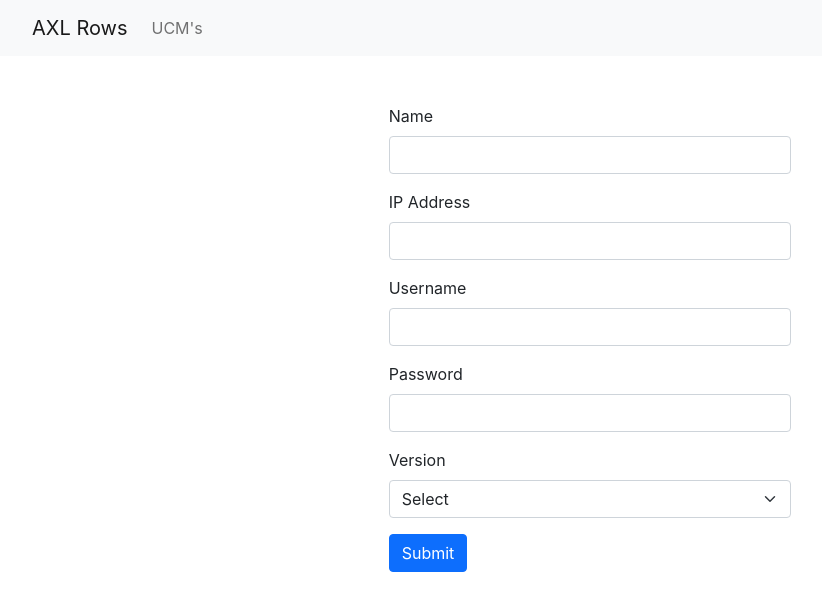
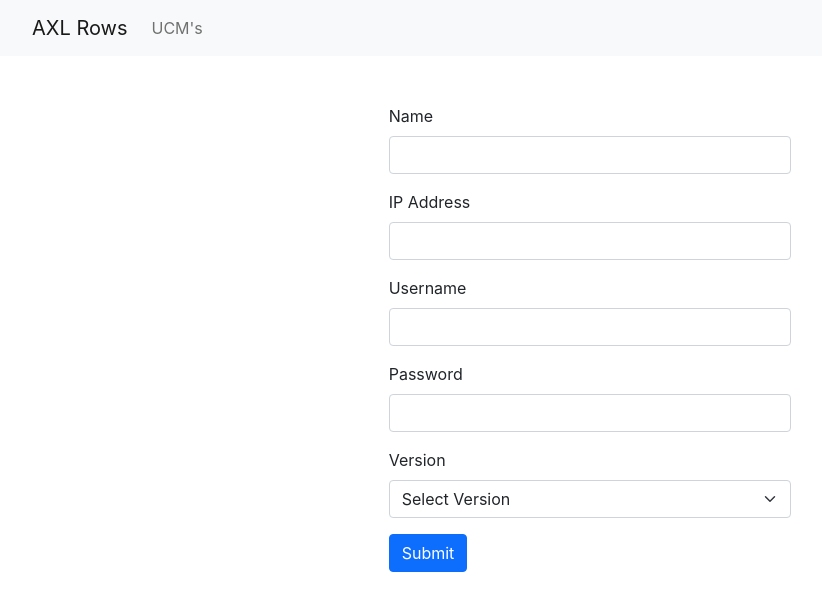
Before and after one commit to sloan58/axlrows, a React (Create React App) app in the folder frontend/: page /ucm/create in a window 1280 px wide. Shown: the top 610 px of the page, without its empty margins (50-872 px from the left). Built offline with nearby package versions, Linux system fonts and the light colour scheme; no server answers.

Commit message:
add CreateUcm component

```diff
--- /dev/null
+++ b/frontend/src/Pages/Ucm/CreateUcm.js
@@ -0,0 +1,130 @@
+import {useContext, useState} from "react";
+import AppContext from "../../store/AppContext";
+import {useNavigate} from "react-router-dom";
+import {fetchWrapper} from "../../util/fetchWrapper";
+import {Button, Col, Form, Row} from "react-bootstrap";
+
+const CreateUcm = () => {
+    let navigate = useNavigate();
+    const [input, setInput] = useState({});
+    const [ errors, setErrors ] = useState({})
+    const { state, dispatch } = useContext(AppContext);
+
+
+    const handleSubmit = e => {
+        e.preventDefault()
+        setErrors({})
+        fetchWrapper.post("/ucm", input)
+            .then(() => {
+                dispatch({
+                    "type": "TOAST_SHOW_SUCCESS",
+                    "title": "Success!",
+                    "message": "UCM Created"
+                })
+                navigate('/ucm')
+            })
+            .catch(error => {
+                console.error(error)
+                if(error.errors) {
+                    setErrors(error.errors)
+                } else {
+                    dispatch({
+                        "type": "TOAST_SHOW_FAIL",
+                        "title": "Error!",
+                        "message": "There was a problem creating the UCM"
+                    })
+                }
+            });
+    }
+
+    return (
+        <>
+            <Row className="justify-content-md-center mt-5">
+                <Col xs={12} md={4}>
+                    <Form onSubmit={handleSubmit}>
+                        <Form.Group className="mb-3">
+                            <Form.Label>Name</Form.Label>
+                            <Form.Control type="text"
+                                          id="name"
+                                          placeholder=""
+                                          value={input.name || ''}
+                                          onChange={e =>
+                                              setInput({ ...input, [e.target.id]: e.target.value })
+                                          }
+                                          required
+                                          isInvalid={ !!errors.name }
+                            />
+                            <Form.Control.Feedback type="invalid">{ errors.name }</Form.Control.Feedback>
+                        </Form.Group>
+                        <Form.Group className="mb-3">
+                            <Form.Label>IP Address</Form.Label>
+                            <Form.Control type="text"
+                                          id="ipAddress"
+                                          placeholder=""
+                                          value={input.ipAddress || ''}
+                                          onChange={e =>
+                                              setInput({ ...input, [e.target.id]: e.target.value })
+                                          }
+                                          required
+                                          isInvalid={ !!errors.ipAddress }
+                            />
+                            <Form.Control.Feedback type="invalid">{ errors.ipAddress }</Form.Control.Feedback>
+                        </Form.Group>
+                        <Form.Group className="mb-3">
+                            <Form.Label>Username</Form.Label>
+                            <Form.Control type="text"
+                                          id="username"
+                                          placeholder=""
+                                          value={input.username || ''}
+                                          onChange={e =>
+                                              setInput({ ...input, [e.target.id]: e.target.value })
+                                          }
+                                          required
+                                          isInvalid={ !!errors.username }
+                            />
+                            <Form.Control.Feedback type="invalid">{ errors.username }</Form.Control.Feedback>
+                        </Form.Group>
+                        <Form.Group className="mb-3">
+                            <Form.Label>Password</Form.Label>
+                            <Form.Control type="password"
+                                          id="password"
+                                          placeholder=""
+                                          value={input.password || ''}
+                                          onChange={e =>
+                                              setInput({ ...input, [e.target.id]: e.target.value })
+                                          }
+                                          required
+                                          isInvalid={ !!errors.password }
+                            />
+                            <Form.Control.Feedback type="invalid">{ errors.password }</Form.Control.Feedback>
+                        </Form.Group>
+                        <Form.Group className="mb-3">
+                            <Form.Label>Version</Form.Label>
+                            <Form.Select
+                                id="version"
+                                aria-label="Default select example"
+                                value={input.version || ''}
+                                isInvalid={ !!errors.version }
+                                onChange={e =>
+                                    setInput({ ...input, [e.target.id]: e.target.value })
+                                }
+                            >
+                                <option>Select Version</option>
+                                <option value="14">14</option>
+                                <option value="12.5">12.5</option>
+                                <option value="11.5">11.5</option>
+                                <option value="10.5">10.5</option>
+                            </Form.Select>
+                            <Form.Control.Feedback type="invalid">{ errors.version }</Form.Control.Feedback>
+                        </Form.Group>
+                        <Button variant="primary" type="submit">
+                            Submit
+                        </Button>
+                    </Form>
+                </Col>
+            </Row>
+        </>
+    )
+}
+
+export default CreateUcm
--- a/frontend/src/Pages/Ucm/Ucms.js
+++ b/frontend/src/Pages/Ucm/Ucms.js
@@ -3,12 +3,14 @@ import {useContext, useEffect, useState} from "react";
 import {LinkContainer} from "react-router-bootstrap";
 import {fetchWrapper} from "../../util/fetchWrapper";
 import AppContext from "../../store/AppContext";
+import {useNavigate} from "react-router-dom";
 
 const Ucms = () => {
 
     const {state, dispatch}  = useContext(AppContext);
     const [ucms, setUcms] = useState([]);
     const [isLoading, setIsLoading] = useState(true)
+    let navigate = useNavigate();
 
     useEffect(() => {
         fetchWrapper.get('/ucm')
@@ -28,7 +30,16 @@ const Ucms = () => {
     }, [])
 
     return (
-        <Row className="justify-content-md-center mt-5 text-center">
+        <>
+            <Row className="justify-content-md-center mt-5 text-end">
+                <Col xs={12} md={10} lg={8}>
+                    <Button
+                        variant="primary"
+                        onClick={() => navigate('/ucm/create')}
+                    >Add</Button>
+                </Col>
+            </Row>
+            <Row className="justify-content-md-center mt-2 text-center">
                 <Col xs={12} md={10} lg={8}>
                     {isLoading ? (
                         <Button variant="primary" disabled>
@@ -70,6 +81,7 @@ const Ucms = () => {
                     )}
                 </Col>
             </Row>
+        </>
     )
 }
 
--- a/frontend/src/index.js
+++ b/frontend/src/index.js
@@ -7,6 +7,7 @@ import {BrowserRouter, Route, Routes} from "react-router-dom";
 import Ucms from "./Pages/Ucm/Ucms";
 import Ucm from "./Pages/Ucm/Ucm";
 import Query from "./Pages/Query/Query";
+import CreateUcm from "./Pages/Ucm/CreateUcm";
 
 const root = ReactDOM.createRoot(document.getElementById('root'));
 root.render(
@@ -17,6 +18,7 @@ root.render(
                   <Route index element={<Query />} />
                   <Route path="/ucm" element={<Ucms />} />
                   <Route path="/ucm/:ucmId" element={<Ucm />}/>
+                  <Route path="/ucm/create" element={<CreateUcm />}/>
                   <Route
                       path="*"
                       element={
--- a/frontend/src/util/fetchWrapper.js
+++ b/frontend/src/util/fetchWrapper.js
@@ -17,7 +17,10 @@ function get(url) {
 function post(url, body) {
     const requestOptions = {
         method: 'POST',
-        headers: { 'Content-Type': 'application/json' },
+        headers: {
+            'Accept': 'application/json',
+            'Content-Type': 'application/json'
+        },
         body: JSON.stringify(body)
     };
     return fetch(config.api.base_url + url, requestOptions).then(handleResponse);
@@ -47,8 +50,8 @@ function handleResponse(response) {
         const data = text && JSON.parse(text);
 
         if (!response.ok) {
-            const error = (data && data.message) || response.statusText;
-            return Promise.reject(error);
+            // const error = (data && data.message) || response.statusText;
+            return Promise.reject(data);
         }
 
         return data;
```
Also changed, not shown: 1 other file (tests, documents, lock files or other folders). Lines whose indentation alone changed are shown as unchanged.
